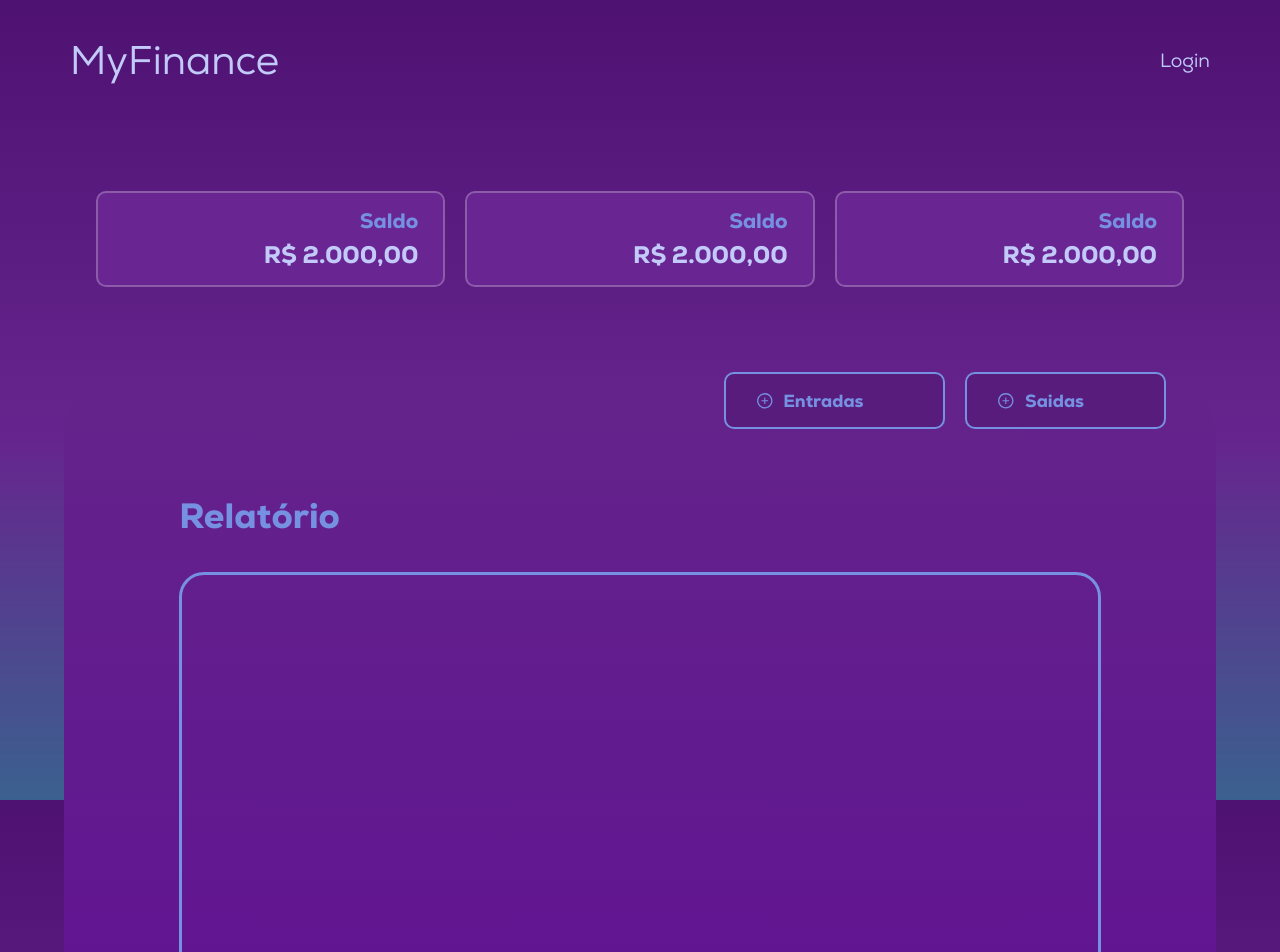
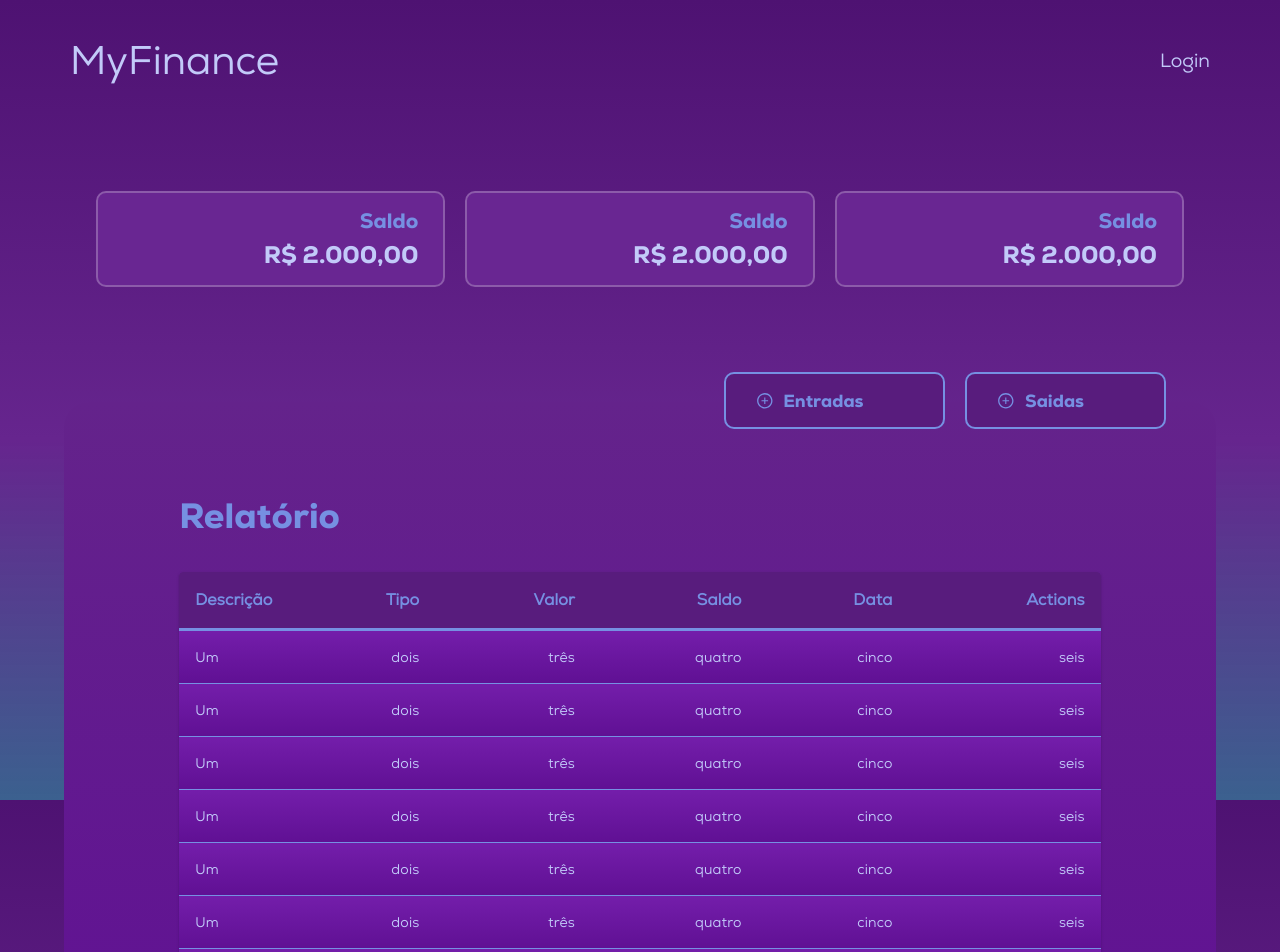
Before and after one commit to bruno3du/Minhas-Financas, a React (Create React App) app: page /dashboard in a window 1280 px wide. Shown: the top 952 px of the page. Built offline with nearby package versions, Linux system fonts and the light colour scheme.

Commit message:
estilização e comportamento da tabela completo

```diff
--- a/src/components/Table/index.tsx
+++ b/src/components/Table/index.tsx
@@ -1,57 +1,156 @@
 /** @format */
 
-import { Table } from './style';
+import { useState } from 'react';
+import Table from '@mui/material/Table';
+import TableBody from '@mui/material/TableBody';
+import TableContainer from '@mui/material/TableContainer';
+import TableHead from '@mui/material/TableHead';
+import Paper from '@mui/material/Paper';
+import Collapse from '@mui/material/Collapse';
+import Box from '@mui/material/Box';
+import {
+	CustomizedTableRow,
+	CustomizedTableCellHeader,
+	CustomizedTableCellBody,
+} from './style';
+import { IconButton, useMediaQuery } from '@mui/material';
+import KeyboardArrowDownIcon from '@mui/icons-material/KeyboardArrowDown';
+import KeyboardArrowUpIcon from '@mui/icons-material/KeyboardArrowUp';
 
-export default function Index() {
+function Row() {
+	const [open, setOpen] = useState(false);
+	const matches = useMediaQuery('(min-width:700px)', { noSsr: true });
+
 	return (
-		<div>
-			<Table>
-				<thead>
-					<tr>
-						<th>Descrição</th>
-						<th>Tipo</th>
-						{/* Não obrigatório*/}
-						<th>Valor</th>
-						<th>Saldo</th>
-						<th>Data</th> {/* Não obrigatório*/}
-						<th>Actions</th>
-					</tr>
-				</thead>
-				<tbody>
-					<tr>
-						<td>Jill testereadf teasdfaa </td>
-						<td>Smith</td>
-						<td>50</td>
-						<td>50</td>
-						<td>50</td>
-						<td>50</td>
-					</tr>
-					<tr>
-						<td>Eve</td>
-						<td>Jackson</td>
-						<td>94</td>
-						<td>94</td>
-						<td>94</td>
-						<td>94</td>
-					</tr>
-					<tr>
-						<td>Eve</td>
-						<td>Jackson</td>
-						<td>94</td>
-						<td>94</td>
-						<td>94</td>
-						<td>94</td>
-					</tr>
-					<tr>
-						<td>Eve</td>
-						<td>Jackson</td>
-						<td>94</td>
-						<td>94</td>
-						<td>94</td>
-						<td>94</td>
-					</tr>
-				</tbody>
-			</Table>
-		</div>
+		<>
+			<CustomizedTableRow sx={{ '& > *': { borderBottom: 'unset' } }}>
+				{!matches && (
+					<CustomizedTableCellBody>
+						<IconButton
+							aria-label='expand row'
+							size='small'
+							style={{ color: '#C2CAF9' }}
+							onClick={() => setOpen(!open)}>
+							{open ? <KeyboardArrowUpIcon /> : <KeyboardArrowDownIcon />}
+						</IconButton>
+					</CustomizedTableCellBody>
+				)}
+				<CustomizedTableCellBody component='th' scope='row'>
+					Um
+				</CustomizedTableCellBody>
+				{matches && (
+					<CustomizedTableCellBody align='right'>dois</CustomizedTableCellBody>
+				)}
+				<CustomizedTableCellBody align='right'>três</CustomizedTableCellBody>
+				{matches && (
+					<>
+						<CustomizedTableCellBody align='right'>
+							quatro
+						</CustomizedTableCellBody>
+						<CustomizedTableCellBody align='right'>
+							cinco
+						</CustomizedTableCellBody>
+						<CustomizedTableCellBody align='right'>
+							seis
+						</CustomizedTableCellBody>
+					</>
+				)}
+			</CustomizedTableRow>
+			{!matches && (
+				<CustomizedTableRow sx={{ '& > *': { borderBottom: 'unset' } }}>
+					<CustomizedTableCellBody
+						style={{ paddingBottom: 0, paddingTop: 0 }}
+						colSpan={12}>
+						<Collapse in={open} timeout='auto' unmountOnExit>
+							<Box sx={{ margin: 1 }}>
+								<Table size='small' aria-label='purchases'>
+									<TableHead>
+										<CustomizedTableRow>
+											<CustomizedTableCellHeader>
+												Tipo
+											</CustomizedTableCellHeader>
+											<CustomizedTableCellHeader>
+												Saldo
+											</CustomizedTableCellHeader>
+											<CustomizedTableCellHeader align='right'>
+												Data
+											</CustomizedTableCellHeader>
+											<CustomizedTableCellHeader align='right'>
+												Actions
+											</CustomizedTableCellHeader>
+										</CustomizedTableRow>
+									</TableHead>
+									<TableBody>
+										<CustomizedTableRow>
+											<CustomizedTableCellBody component='th' scope='row'>
+												Um
+											</CustomizedTableCellBody>
+											<CustomizedTableCellBody>teste</CustomizedTableCellBody>
+											<CustomizedTableCellBody align='right'>
+												DOis
+											</CustomizedTableCellBody>
+											<CustomizedTableCellBody align='right'>
+												tres
+											</CustomizedTableCellBody>
+										</CustomizedTableRow>
+									</TableBody>
+								</Table>
+							</Box>
+						</Collapse>
+					</CustomizedTableCellBody>
+				</CustomizedTableRow>
+			)}
+		</>
 	);
 }
+
+export default function TableBox() {
+	const matches = useMediaQuery('(min-width:700px)', { noSsr: true });
+
+	function CreateTable() {
+		const table = [];
+		for (let i = 0; i < 10; i++) {
+			table.push(Row());
+		}
+		return table;
+	}
+	return (
+		<TableContainer sx={{ maxHeight: 460 }} component={Paper}>
+			<Table sx={{ minWidth: 200 }} stickyHeader aria-label='sticky table'>
+				<TableHead>
+					<CustomizedTableRow>
+						{!matches && (
+							<CustomizedTableCellHeader
+								style={{ width: '50px' }}></CustomizedTableCellHeader>
+						)}
+						<CustomizedTableCellHeader sx={{maxWidth: 2 }}>
+							Descrição
+						</CustomizedTableCellHeader>
+						{matches && (
+							<CustomizedTableCellHeader align='right'>
+								Tipo
+							</CustomizedTableCellHeader>
+						)}
+						<CustomizedTableCellHeader align='right'>
+							Valor
+						</CustomizedTableCellHeader>
+						{matches && (
+							<>
+								<CustomizedTableCellHeader align='right'>
+									Saldo
+								</CustomizedTableCellHeader>
+								<CustomizedTableCellHeader align='right'>
+									Data
+								</CustomizedTableCellHeader>
+								<CustomizedTableCellHeader align='right'>
+									Actions
+								</CustomizedTableCellHeader>
+							</>
+						)}
+					</CustomizedTableRow>
+				</TableHead>
+				<TableBody>{CreateTable()}</TableBody>
+			</Table>
+		</TableContainer>
+	);
+}
--- a/src/components/Table/style.ts
+++ b/src/components/Table/style.ts
@@ -1,43 +1,66 @@
 /** @format */
 
-import styled from 'styled-components';
+import { experimentalStyled as styled } from '@mui/material/styles';
+import TableCell from '@mui/material/TableCell';
+import TableRow from '@mui/material/TableRow';
 
-export const Table = styled.table`
-	margin: 60px auto 30px;
-	width: 80%;
-	border-collapse: collapse;
+export const CustomizedTableRow = styled(TableRow)`
+	background: transparent linear-gradient(180deg, #741eab 0%, #601094 100%) 0%
+		0% no-repeat padding-box;
+`;
+
+export const CustomizedTableCellHeader = styled(TableCell)`
+	font-family: 'NexaBook', sans-serif;
+	background-color: #581c7d;
+	color: #7690e2;
+	border-bottom: 2px solid #7690e2;
 	font-size: 1rem;
-	min-width: 400px;
+	font-weight: 600;
+
+`;
+
+export const CustomizedTableCellBody = styled(TableCell)`
 	font-family: 'NexaBook', sans-serif;
+	color: #c2caf9;
+	border: none;
+	border-top: 1px solid #7690e2;
+`;
 
-	thead {
-		tr {
-			th {
-				text-align: left;
-				color: #7690e2;
-				font-weight: 700;
-			}
-		}
-	}
+// export const Table = styled.table`
+// 	margin: 60px auto 30px;
+// 	width: 80%;
+// 	border-collapse: collapse;
+// 	font-size: 1rem;
+// 	min-width: 400px;
 
-	thead,
-	tbody {
-		th,
-		td {
-			padding: 10px 23px;
-			font-size: 12px;
-		}
-	}
+// 	thead {
+// 		tr {
+// 			th {
+// 				text-align: left;
+// 				color: #7690e2;
+// 				font-weight: 700;
+// 			}
+// 		}
+// 	}
 
-	tbody {
-		td {
-			color: #c2caf9;
-		}
-		tr {
-			border-radius: 10px;
-			background: linear-gradient(180deg, #741eab 0%, #601094 100%);
-			border-top: 1px solid #7690e2;
-			box-shadow: 2px 2px 10px rgba(0, 0, 0, 0.15);
-		}
-	}
-`;
+// 	thead,
+// 	tbody {
+// 		th,
+// 		td {
+// 			padding: 10px 23px;
+// 			font-size: 12px;
+// 		}
+// 	}
+
+// 	tbody {
+// 		td {
+// 			color: #c2caf9;
+// 		}
+// 		tr {
+// 			border-radius: 10px;
+// 			background: linear-gradient(180deg, #741eab 0%, #601094 100%);
+// 			border-top: 1px solid #7690e2;
+// 			box-shadow: 2px 2px 10px rgba(0, 0, 0, 0.15);
+// 		}
+// 	}
+// `;
--- a/src/components/Table/teste.tsx
+++ /dev/null
@@ -1,9 +0,0 @@
-import React from 'react'
-
-export default function teste() {
-  return (
-    <div>
-
-    </div>
-  )
-}
--- a/src/global.ts
+++ b/src/global.ts
@@ -27,6 +27,20 @@ export default createGlobalStyle`
         margin: 0;
         padding: 0;
         box-sizing: border-box;
+        scrollbar-width: thin; /* "auto" or "thin" */
+	    scrollbar-color: #7690E2 #4E1272; /* scroll thumb and track */
+
+	    &::-webkit-scrollbar {
+		width: 12px; /* width of the entire scrollbar */
+	}
+	    &::-webkit-scrollbar-track {
+		background: #4E1272;
+	}
+	    &::-webkit-scrollbar-thumb {
+		background-color: #7690E2; /* color of the scroll thumb */
+		border-radius: 20px; /* roundness of the scroll thumb */
+		border: 3px solid #4E1272; /* creates padding around scroll thumb */
+	}
     }
 
     body {
--- a/src/pages/Dashboard/index.tsx
+++ b/src/pages/Dashboard/index.tsx
@@ -2,7 +2,7 @@
 
 import Header from '../../components/Header';
 import Card from '../../components/Card';
-// import Table from '../../components/Table'
+import Table from '../../components/Table'
 import {
 	Dashboard,
 	Container,
@@ -11,12 +11,10 @@ import {
 } from './style';
 import { AiOutlinePlusCircle, AiOutlineMinusCircle } from 'react-icons/ai';
 import { useState } from 'react';
-import { useParams } from 'react-router-dom';
-import ColumnGroupingTable from '../../components/Table/teste';
+
+
 
 export default function Index() {
-	const params = useParams();
-	console.log(params);
 	const [isBtnEntrada, setBtnEntrada] = useState(false);
 	const [isBtnSaida, setBtnSaida] = useState(false);
 
@@ -66,7 +64,7 @@ export default function Index() {
 				<ReportSession>
 					<h2>Relatório</h2>
 					<div>
-					<ColumnGroupingTable></ColumnGroupingTable>
+					<Table></Table>
 					</div>
 				</ReportSession>
 			</Container>
--- a/src/pages/Dashboard/style.ts
+++ b/src/pages/Dashboard/style.ts
@@ -40,7 +40,7 @@ export const Container = styled.div`
 	border-radius: 25px;
 	margin: auto;
 	margin-top: 115px;
-	height: 100vh;
+	height: 720px;
 `;
 
 export const ContainerButtonsHeader = styled.div`
@@ -123,7 +123,11 @@ export const ReportSession = styled.div`
 	> div {
 		margin-top: 30px;
 		height: 70vh;
-		border: 3px solid #7690e2;
+
 		border-radius: 25px;
 	}
+
+	@media (max-width: 700px) {
+		width: 95%;
+		}
 `;
```
